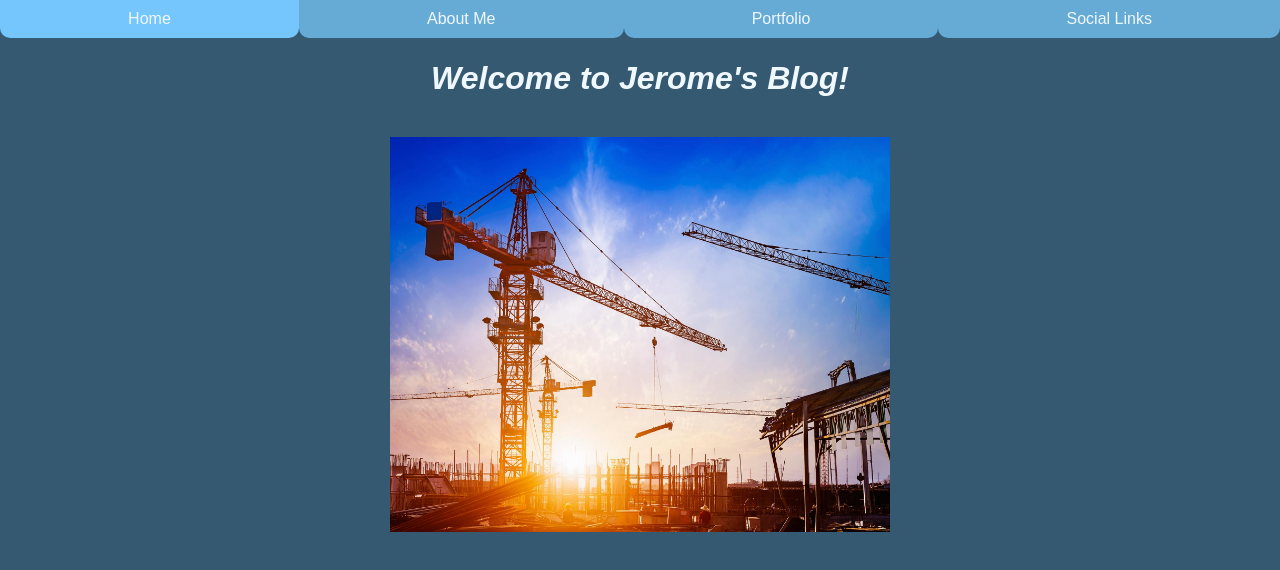
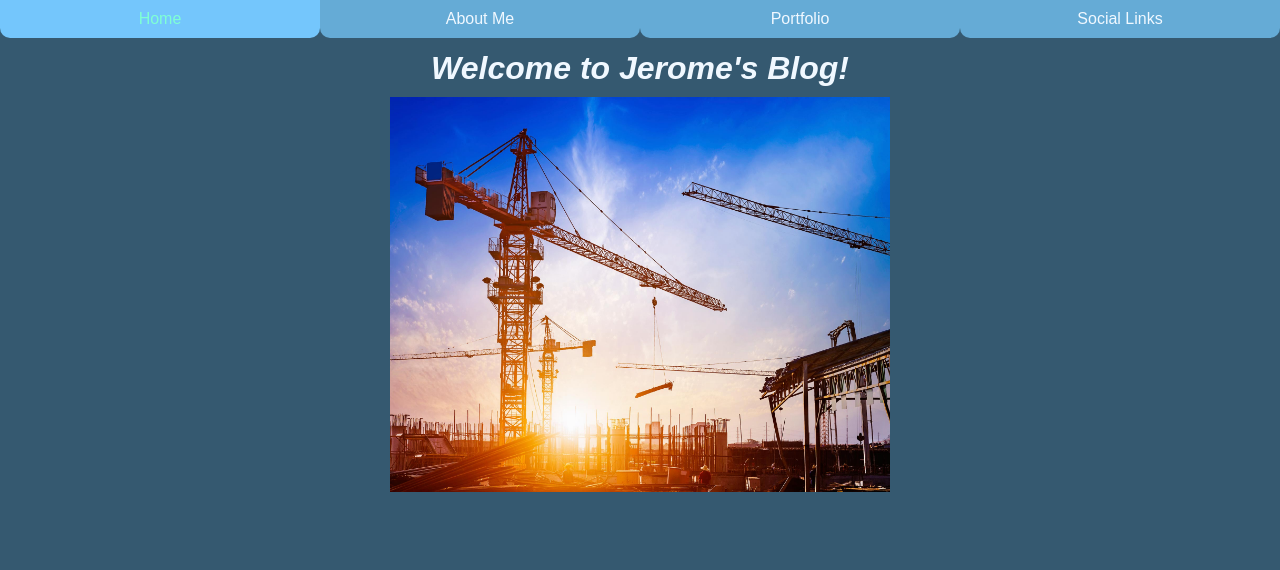
Before and after one commit to AntiJ-RTC/Blog_S22_JA, a plain HTML site: page index.html in a window 1280 px wide. Drawn offline with Linux system fonts and the light colour scheme.

Commit message:
Update style.css

```diff
--- a/style/style.css
+++ b/style/style.css
@@ -1,12 +1,10 @@
-body{
+*{
     background-color: #355970;
-}
-html{
     font-family: Arial, Helvetica, sans-serif;
 }
 #navigation ul{
     display: grid;
-    grid-template-columns: auto auto auto auto;
+    grid-template-columns: 25% 25% 25% 25%;
     height: 20px;
 }
 #navigation a{
@@ -21,30 +19,18 @@ html{
     background-color: #65ABD6;
     color: aliceblue;
     text-decoration: none;
+    transition: background-color 0.25s, color 0.25s;
     border-radius: 0 0 10px 10px;
-    box-shadow: 0 0 0 black;
 }
 .nav-Button:hover{
-    transition: background-color 0.5s;
     background-color: #74C6FC;
+    color: aquamarine;
 }
 #blog{
     text-align: center;
 }
 .blogTitle{
-    padding: 40px;
+    margin-top: 30px;
+    margin-bottom: 10px;
     color: aliceblue
 }
-#hero-image{
-    height: 200px;
-    background-image: url();
-    background-size: cover;
-    background-position-y: -30px;
-
-}
-
-/* .nav-Button{
-    border: 2px solid white;
-    text-align: center;
-    color: white;
-} */
```
